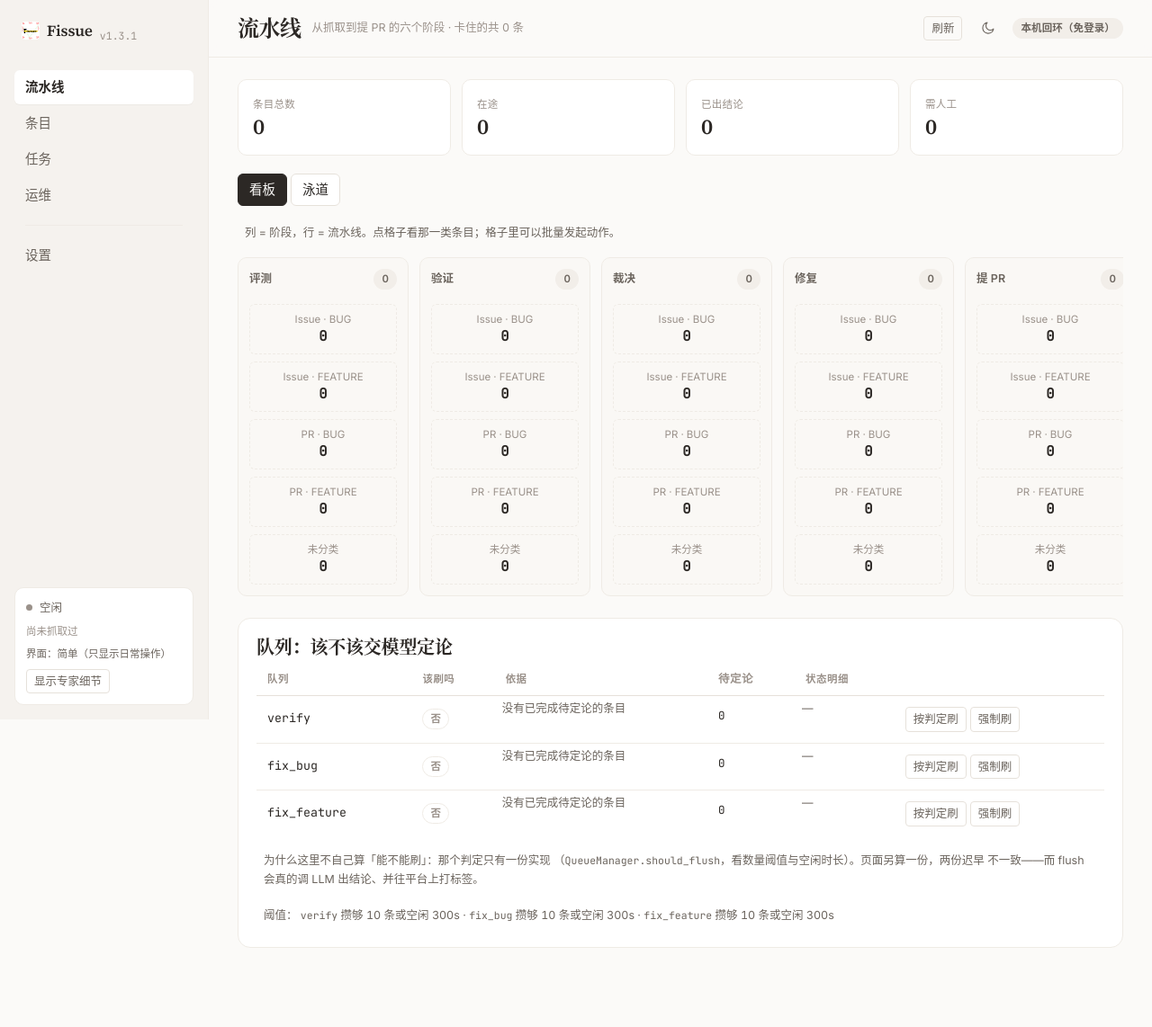
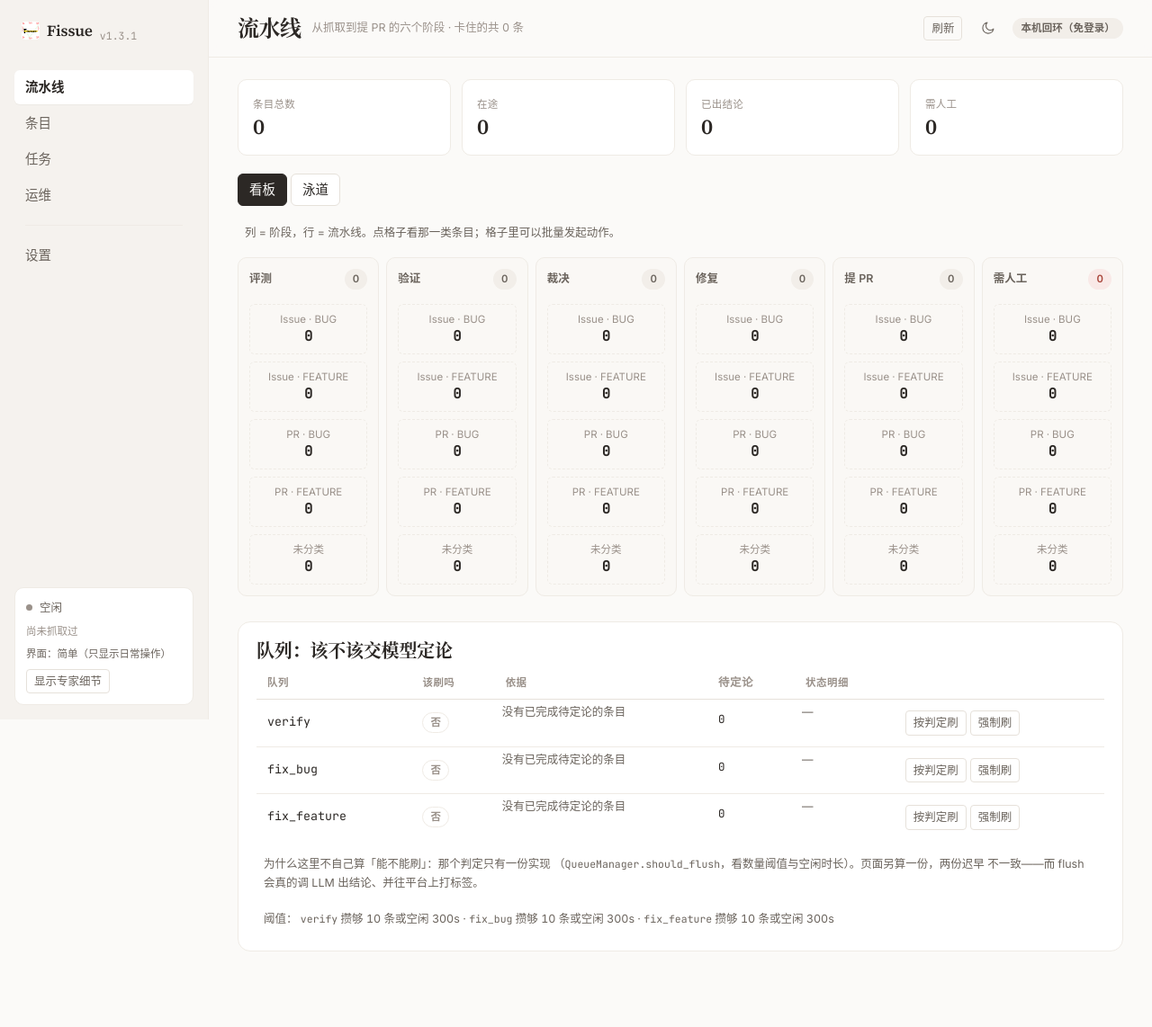
Before and after one commit to John-is-playing/Fissue, a FastAPI app: page /pipeline in a window 1280 px wide. Shown: the whole page at 90% size. Before the commit the page ends 1054 px from the top, so only its background shows below. Run offline with FastAPI, Linux system fonts and the light colour scheme; data that the repository does not hold is empty; some libraries are stand-ins or nearby versions.

Commit message:
fix(web): 看板不再被迫横向滚动，滚动条改为细线
看板每屏都在横向滚，还压掉最后一列。原因是列宽下限算错了：6 × 190px
+ 5 × 12px(gap) = 1200px，而正文内容宽 ≈ 1180 − 64(padding) = 1116px——
刚好超出一点点，于是"明明看着有空间"却每块屏都要滚。

- 列宽下限 190px → 150px、gap 12 → 8：6 × 150 + 5 × 8 = 940px，
  正常屏幕六列全排下，**根本不会出现滚动条**。
- 真放不下时（窄窗口）按列停靠（scroll-snap），且滚动不带着整页晃
  （overscroll-behavior-x: contain）。
- 给滚动条留出高度，不再压在卡片下沿。
- 统一细滚动条：标准 scrollbar-width/scrollbar-color 与 WebKit 伪元素
  两套都写（只写一套会有浏览器保留原生样式），覆盖看板、表格、日志、
  补丁与文本域；整页主滚动条同样处理——深色主题下那条亮白粗条最破坏纸感。

用例 +3：六列宽度的算式、两套滚动条写法都在、滚动条预留空间。

Co-Authored-By: AtomCode (deepseek-flash) <noreply@atomgit.com>

```diff
--- a/src/fissue/web/static/app.css
+++ b/src/fissue/web/static/app.css
@@ -1387,14 +1387,24 @@ body.login-page {
   /* 单行排布：列数固定（= 流水线阶段数），**不允许换行**。
      用 auto-fit + minmax 时，列宽一不够就把最后一列甩到第二行，
      看着像"明明还有空位却换行了"。这里改为自动列 + 横向滚动兜底：
-     空间够就均分整行，不够就横滚——视觉上永远是一排。 */
+     空间够就均分整行，不够就横滚——视觉上永远是一排。
+
+     150px 这个下限是算出来的，不是随手值：6 列 × 150 + 5 × 8(gap) = 940px，
+     而正文容器上限 1180px——正常屏幕下六列全部排得下，**根本不会出现滚动条**。
+     原先写 190px（6 × 190 + 60 = 1200 > 1180）刚好超出一点点，于是每块屏都
+     被迫横向滚，还压掉最后一列。 */
   display: grid;
   grid-auto-flow: column;
-  grid-auto-columns: minmax(190px, 1fr);
-  gap: var(--sp-3);
+  grid-auto-columns: minmax(150px, 1fr);
+  gap: var(--sp-2);
   align-items: stretch;
   overflow-x: auto;
-  padding-bottom: var(--sp-2);
+  /* 滚动只在本区域内传播，别把整页带着一起左右晃 */
+  overscroll-behavior-x: contain;
+  /* 真放不下时（很窄的窗口）按列停靠，不会停在两列中间 */
+  scroll-snap-type: x proximity;
+  /* 给滚动条留出高度：否则它直接压在卡片下沿上，看着像卡片被切了一刀 */
+  padding-bottom: var(--sp-3);
 }
 
 .pipe-col {
@@ -1406,6 +1416,8 @@ body.login-page {
   border-radius: var(--r-md);
   padding: var(--sp-3);
   min-width: 0;
+  /* 与 .pipe-kanban 的 scroll-snap 配对：真要横向滚时停在整列上 */
+  scroll-snap-align: start;
 }
 
 .pipe-col-head {
@@ -2253,3 +2265,89 @@ tr[data-href]:focus-visible {
 .cell-acts .pipe-acts {
   margin: 0;
 }
+
+/* --------------------------------------------------------------------------
+ * 22. 滚动条
+ *
+ * 原生滚动条是这套深色主题里最刺眼的东西：又亮又粗，还会压住容器下沿的内容。
+ * 统一改成"细、低对比、悬停才明显"的一条线——滚动条不该成为视觉焦点。
+ *
+ * 两套写法都要写：`scrollbar-width`/`scrollbar-color` 是标准（Firefox、Chrome 121+），
+ * `::-webkit-scrollbar` 覆盖 Safari 与旧 Chrome。只写一套会有浏览器保持原样。
+ * ------------------------------------------------------------------------ */
+
+.pipe-kanban,
+.table-scroll,
+.j-raw,
+.patch-view,
+.pipe-swim,
+textarea {
+  scrollbar-width: thin;
+  scrollbar-color: var(--border-strong) transparent;
+}
+
+.pipe-kanban::-webkit-scrollbar,
+.table-scroll::-webkit-scrollbar,
+.j-raw::-webkit-scrollbar,
+.patch-view::-webkit-scrollbar,
+.pipe-swim::-webkit-scrollbar,
+textarea::-webkit-scrollbar {
+  width: 8px;
+  height: 8px;
+}
+
+.pipe-kanban::-webkit-scrollbar-track,
+.table-scroll::-webkit-scrollbar-track,
+.j-raw::-webkit-scrollbar-track,
+.patch-view::-webkit-scrollbar-track,
+textarea::-webkit-scrollbar-track {
+  background: transparent;
+}
+
+.pipe-kanban::-webkit-scrollbar-thumb,
+.table-scroll::-webkit-scrollbar-thumb,
+.j-raw::-webkit-scrollbar-thumb,
+.patch-view::-webkit-scrollbar-thumb,
+textarea::-webkit-scrollbar-thumb {
+  background: var(--border-strong);
+  border-radius: var(--r-full);
+  /* 用透明边框当内边距，让滑块看起来更细，又不影响可点区域 */
+  border: 2px solid transparent;
+  background-clip: content-box;
+}
+
+.pipe-kanban::-webkit-scrollbar-thumb:hover,
+.table-scroll::-webkit-scrollbar-thumb:hover,
+.j-raw::-webkit-scrollbar-thumb:hover,
+.patch-view::-webkit-scrollbar-thumb:hover,
+textarea::-webkit-scrollbar-thumb:hover {
+  background: var(--text-subtle);
+  background-clip: content-box;
+}
+
+/* 页面主滚动条同样处理：整页右边一条亮白滚动条会立刻破坏"纸"的感觉 */
+html {
+  scrollbar-width: thin;
+  scrollbar-color: var(--border-strong) transparent;
+}
+
+html::-webkit-scrollbar {
+  width: 10px;
+  height: 10px;
+}
+
+html::-webkit-scrollbar-track {
+  background: var(--bg);
+}
+
+html::-webkit-scrollbar-thumb {
+  background: var(--border-strong);
+  border-radius: var(--r-full);
+  border: 3px solid var(--bg);
+  background-clip: content-box;
+}
+
+html::-webkit-scrollbar-thumb:hover {
+  background: var(--text-subtle);
+  background-clip: content-box;
+}
```
Also changed, not shown: tests/test_web_pipeline_ux.py (+44 -0 lines).
